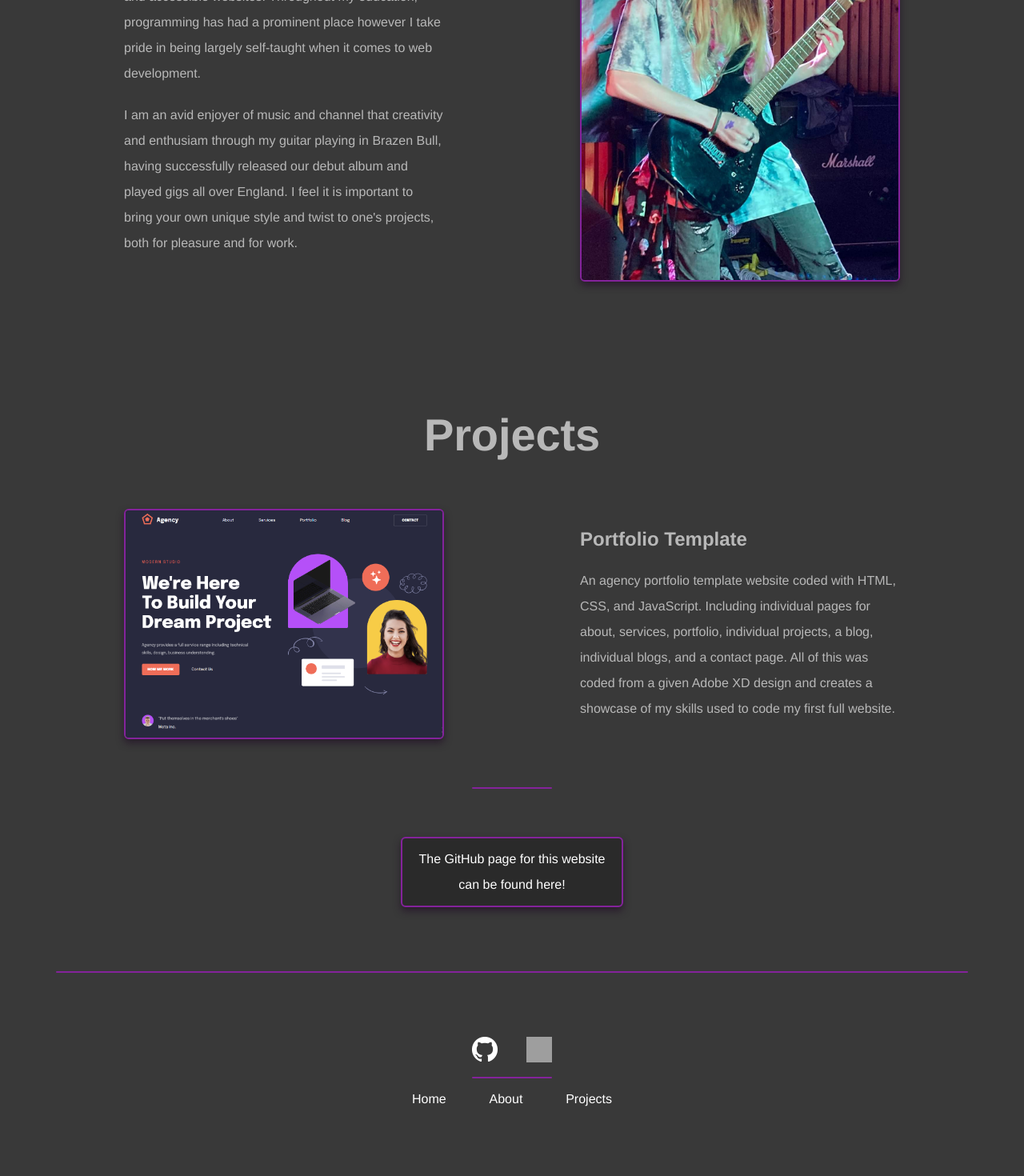
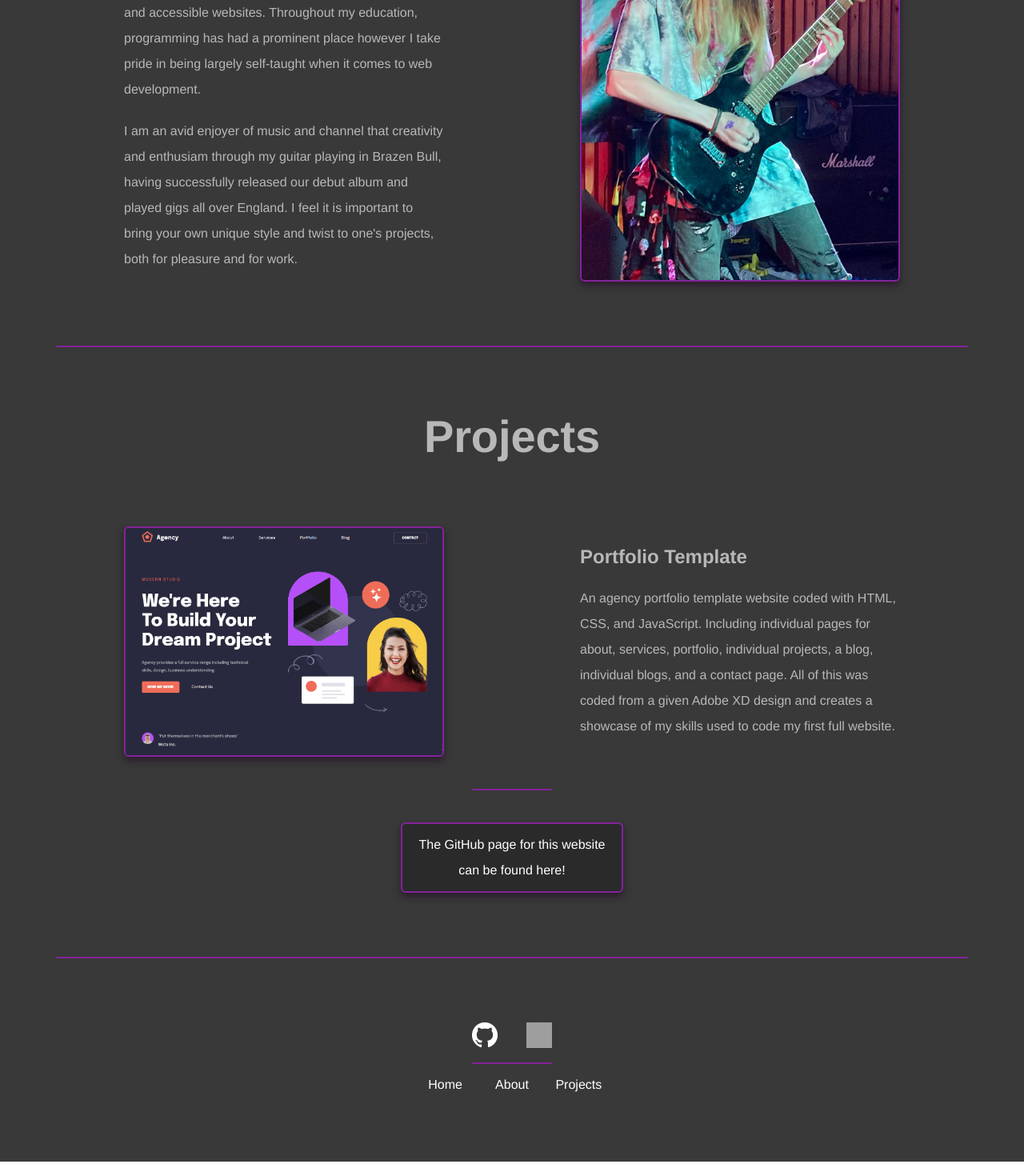
Before and after one commit to haydenHornsbyDev/Personal-Portfolio-React, a React (Create React App) app: page / in a window 1280 px wide. Shown: the part 1126-2596 px from the top of the page at 80% size. Built offline with nearby package versions, Linux system fonts and the light colour scheme; grey boxes are pictures that could not be loaded.

Commit message:
Finalised styling of website

```diff
--- a/src/components/About/About.js
+++ b/src/components/About/About.js
@@ -7,12 +7,12 @@ function about() {
         <div className='c-about'>
             <div className='c-about__container'>
                 <div className='c-about__content'>
-                    <h3 class='c-about__heading--mobile u-enlarge'>About Me</h3>
+                    <h3 class='c-about__heading c-about__heading--mobile u-enlarge'>About Me</h3>
                     <div class='c-about__profile-pic'>
-                        <img src='./images/profile-pic.jpg' />
+                        <img src='./images/profile-pic.jpg' alt='Self-portrait'/>
                     </div>
                     <div class='c-about__text'>
-                        <h2 class='c-about__heading--desktop'>About Me</h2>
+                        <h2 class='c-about__heading c-about__heading--desktop'>About Me</h2>
                         <p class='c-about__para'>
                             Hi, I'm Hayden Hornsby, a front-end web developer. I endeavour
                             to recreate designs as responsive, intuitive, and accessible
--- a/src/components/Footer/Footer.scss
+++ b/src/components/Footer/Footer.scss
@@ -31,7 +31,6 @@
         margin-bottom: 10px;
         margin-left: auto;
         margin-right: auto;
-        // width: 150px;
         width: 100px;
         height: 40px
     }
@@ -88,7 +87,7 @@
 
     &__pages {
         display: flex;
-        justify-content: space-between;
+        justify-content: space-evenly;
         margin-top: 10px;
         margin-left: auto;
         margin-right: auto;
@@ -97,6 +96,8 @@
 
     &__page {
         display: inline-block;
+        width: 100px;
+        text-align: center;
     }
 }
 
--- a/src/components/Main/Main.js
+++ b/src/components/Main/Main.js
@@ -12,9 +12,11 @@ function main() {
                 <div class='c-main__anchor-offset' id='about'></div>
                 <About />
             </div>
+            <div className='c-main__border c-main__container'>
+                <div class='c-main__border-line'></div>
+            </div>
             <div className='c-main__projects'>
                 <div class='c-main__anchor-offset' id='projects'></div>
-                <div class='c-main__border--top'></div>
                 <Projects />
             </div>
         </div>
--- a/src/components/Main/Main.scss
+++ b/src/components/Main/Main.scss
@@ -1,16 +1,23 @@
 @import "../../scss/lib.scss";
 
 .c-main {
-    padding-top: 80px;
-
     &__wrapper {
         @include wrapper;
     }
 
-    & > div {
+    &__container {
+        @include container;
+    }
+
+    & > div:not(.c-main__border) {
         position: relative;
         z-index: 0;
+        padding-top: 40px;
         padding-bottom: 80px;
+
+        @media only screen and (min-width: $bm-lg) {
+            padding-top: 80px;
+        }
     }
 
     &__anchor-offset {
@@ -18,14 +25,10 @@
         top: -66px;
     }
 
-    &__border {
+    &__border-line {
         border-radius: 1px;
         width: 100%;
         height: 2px;
         background-color: $purple-dark;
-
-        &--top {
-            margin-bottom: 80px;
-        }
     }
 }
--- a/src/components/NavBar/NavBar.js
+++ b/src/components/NavBar/NavBar.js
@@ -8,7 +8,6 @@ function NavBar() {
         <ul class='c-nav__list'>
             <li class='c-nav__item'><a class='c-nav__link' href='/#about'>About</a></li>
             <li class='c-nav__item'><a class='c-nav__link' href='/#projects'>Projects</a></li>
-            {/* <li class='c-nav__item'><a class='c-nav__link' href='/#contact'>Contact</a></li> */}
         </ul>
     </nav>
   );
--- a/src/components/Project/Project.js
+++ b/src/components/Project/Project.js
@@ -10,9 +10,9 @@ function project(props) {
     const projectName = props.projectName;
     const projectDescript = props.projectDescript;
 
-    if (imageLinkMobile == "" || imageLinkMobile == null) {
+    if (imageLinkMobile === '' || imageLinkMobile === null) {
         imageLinkMobile = imageLinkDesktop;
-    } else if (imageLinkDesktop == "" || imageLinkDesktop == null) {
+    } else if (imageLinkDesktop === '' || imageLinkDesktop === null) {
         imageLinkDesktop = imageLinkMobile;
     }
 
@@ -20,15 +20,15 @@ function project(props) {
         <div className='c-project c-project__container'>
             <div className='c-project__content'>
                 {
-                <div class={`c-project__example-pic ${(imageLinkMobile) ? "" : "c-project__example-pic--error-mobile"} ${(imageLinkDesktop) ? "" : "c-project__example-pic--error-desktop"}`}>
+                <div class={`c-project__example-pic ${(imageLinkMobile) ? '' : 'c-project__example-pic--error-mobile'} ${(imageLinkDesktop) ? '' : 'c-project__example-pic--error-desktop'}`}>
                     <img class='c-project__pic--mobile' src={imageLinkMobile} />
                     <img class='c-project__pic--desktop' src={imageLinkDesktop} />
                     <a class='c-project__img-overlay c-project__img-overlay--top'
-                        href={projectLink} target='_blank'>
+                        href={projectLink} target='_blank' rel='noreferrer'>
                         <h4>View In Browser!</h4>
                     </a>
                     <a class='c-project__img-overlay c-project__img-overlay--bot'
-                        href={projectGitLink} target='_blank'>
+                        href={projectGitLink} target='_blank' rel='noreferrer'>
                         <h4>View On GitHub!</h4>
                     </a>
                 </div>}
--- a/src/components/Projects/Projects.js
+++ b/src/components/Projects/Projects.js
@@ -25,36 +25,12 @@ function projects() {
                                 />
                             </li>
                         ))}
-                        {/* <li className='c-projects__item'>
-                            <div class='c-projects__divider'></div>
-                            <div class='c-project'>
-                                <div class='c-project__example-pic c-main__card'>
-                                    <img class='c-project__pic--mobile' src='./images/project-example-pic-1--mobile.png' />
-                                    <img class='c-project__pic--desktop' src='./images/project-example-pic-1--desktop.png' />
-                                    <a class='c-project__img-overlay c-project__img-overlay--mid'
-                                        href='https://mintguild.xyz/memories' target='_blank'>
-                                        <h4>View In Browser!</h4>
-                                    </a>
-                                </div>
-                                <div class='c-project__text'>
-                                    <h4 class='c-project__name u-text--white'>Memories of Battle</h4>
-                                    <p class='c-project__descript'>
-                                        Using API to fetch and display images from a database and display them in
-                                        a carousel where the number of slides dynamically changes as more images
-                                        are added to the database.
-                                        <br /><br />
-                                        This was a passion project to be able to view all the memorable moments that
-                                        were uploaded during an event within the participating community and was my
-                                        first time using back end data to dynamically populate a website with elements.
-                                    </p>
-                                </div>
-                            </div>
-                        </li> */}
                     </ul>}
                     {ProjectsData.length === 0 && <div className='c-projects__render-error'> Sorry, no projects found.</div>}
-                    <div class='c-projects__divider'></div>
+                    <div class='c-projects__divider c-projects__divider--last'></div>
                     <a class='c-projects__website-git'
-                        href='https://github.com/haydenHornsbyDev/Personal-Portfolio-React' target='_blank'>
+                        href='https://github.com/haydenHornsbyDev/Personal-Portfolio-React'
+                        target='_blank' rel='noreferrer'>
                         The GitHub page for this website<br />
                         can be found here!
                     </a>
--- a/src/components/Projects/Projects.scss
+++ b/src/components/Projects/Projects.scss
@@ -4,6 +4,16 @@
     &__heading {
         margin-bottom: 40px;
         text-align: center;
+
+        @media only screen and (min-width: $bm-lg) {
+            margin-bottom: 80px;
+        }
+    }
+
+    &__list {
+        @media only screen and (min-width: $bm-lg) {
+            margin-top: -20px;
+        }
     }
 
     &__item {
@@ -18,6 +28,16 @@
         width: 100px;
         height: 2px;
         background-color: $purple-dark;
+
+        @media only screen and (min-width: $bm-lg) {
+            margin-top: 0px;
+        }
+
+        &--last {
+            @media only screen and (min-width: $bm-lg) {
+                margin-top: 20px;
+            }
+        }
     }
 
     &__render-error {
@@ -38,10 +58,6 @@
         color: $background-gray-text;
         text-align: center;
 
-        @media only screen and (min-width: $bm-lg) {
-            margin-top: 60px;
-        }
-
         &:hover,
         &:focus {
             border-color: $purple-light;
--- a/src/scss/tools/container.scss
+++ b/src/scss/tools/container.scss
@@ -1,8 +1,8 @@
 @mixin container {
     display: block;
     margin: 0 auto;
-    padding-right: 23px;
-    padding-left: 23px;
+    padding-right: 16px;
+    padding-left: 16px;
     max-width: 100%;
     width: 100%;
 
```
Also changed, not shown: src/components/Footer/Footer.js (+0 -8 lines).
